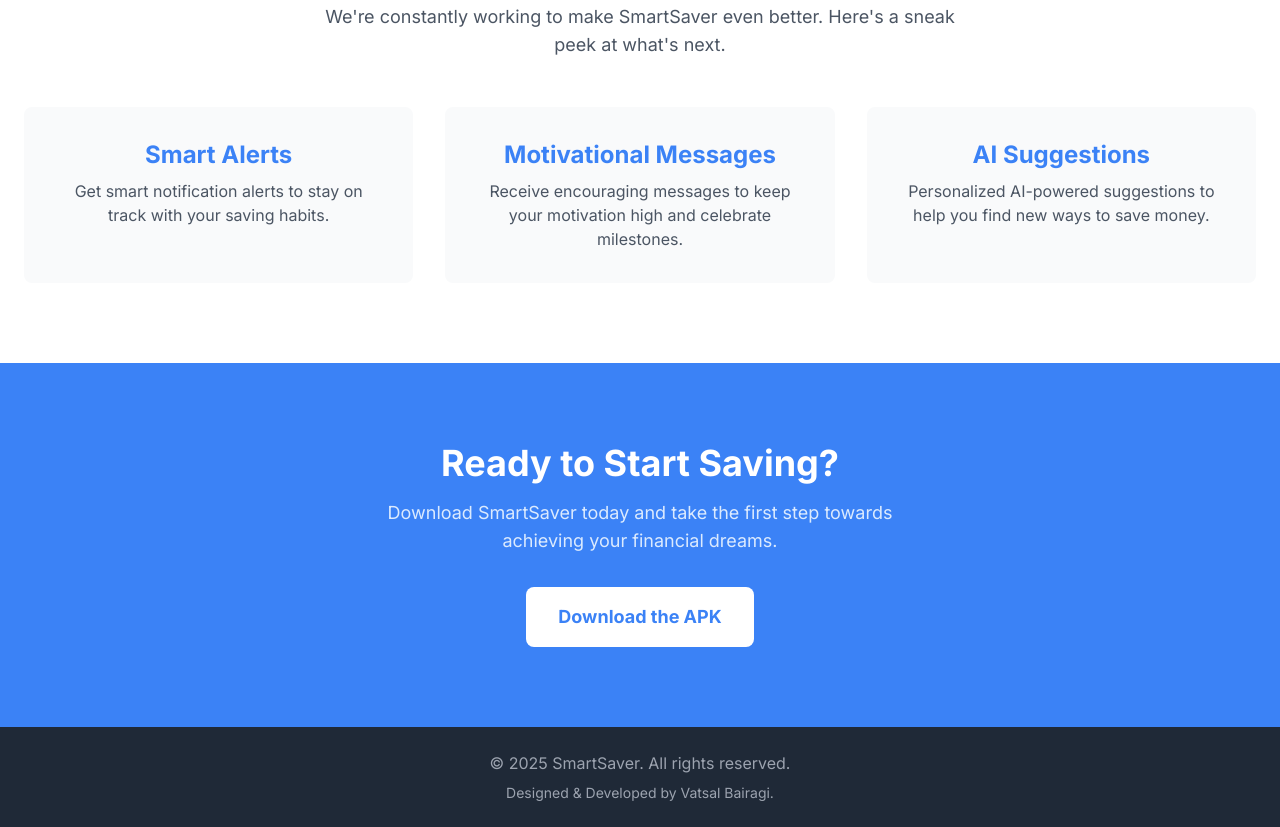
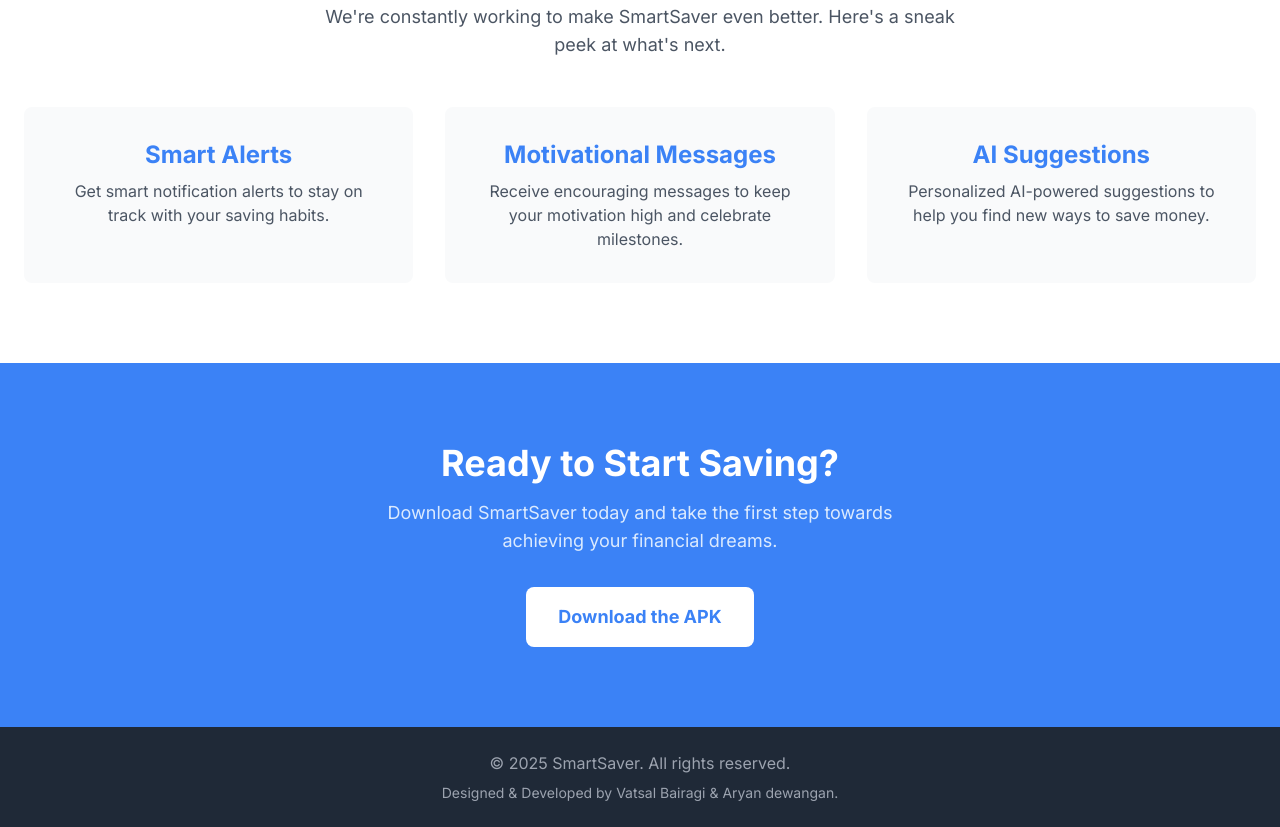
Before and after one commit to VatsalBairagi20/SmartSaver---product-page, a plain HTML site: page index.html in a window 1280 px wide. Shown: the part 2685-3512 px from the top of the page. Drawn offline with nearby package versions, Linux system fonts and the light colour scheme.

Commit message:
Update index.html

```diff
--- a/index.html
+++ b/index.html
@@ -166,7 +166,7 @@
     <footer class="bg-gray-800 text-white">
         <div class="container mx-auto px-6 py-6 text-center text-gray-400">
             <p>&copy; 2025 SmartSaver. All rights reserved.</p>
-            <p class="mt-2 text-sm">Designed & Developed by Vatsal Bairagi.</p>
+            <p class="mt-2 text-sm">Designed & Developed by Vatsal Bairagi & Aryan dewangan.</p>
         </div>
     </footer>
 
```
